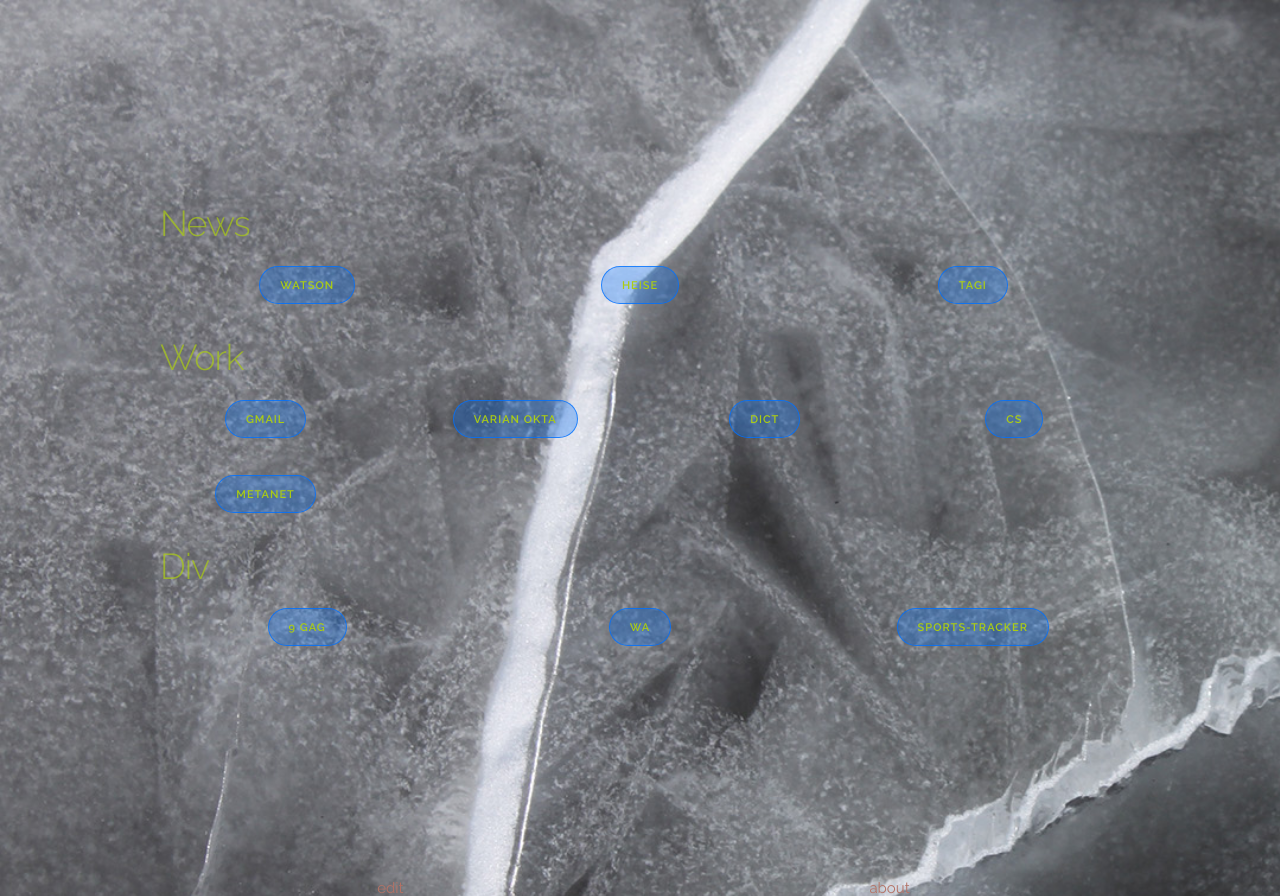
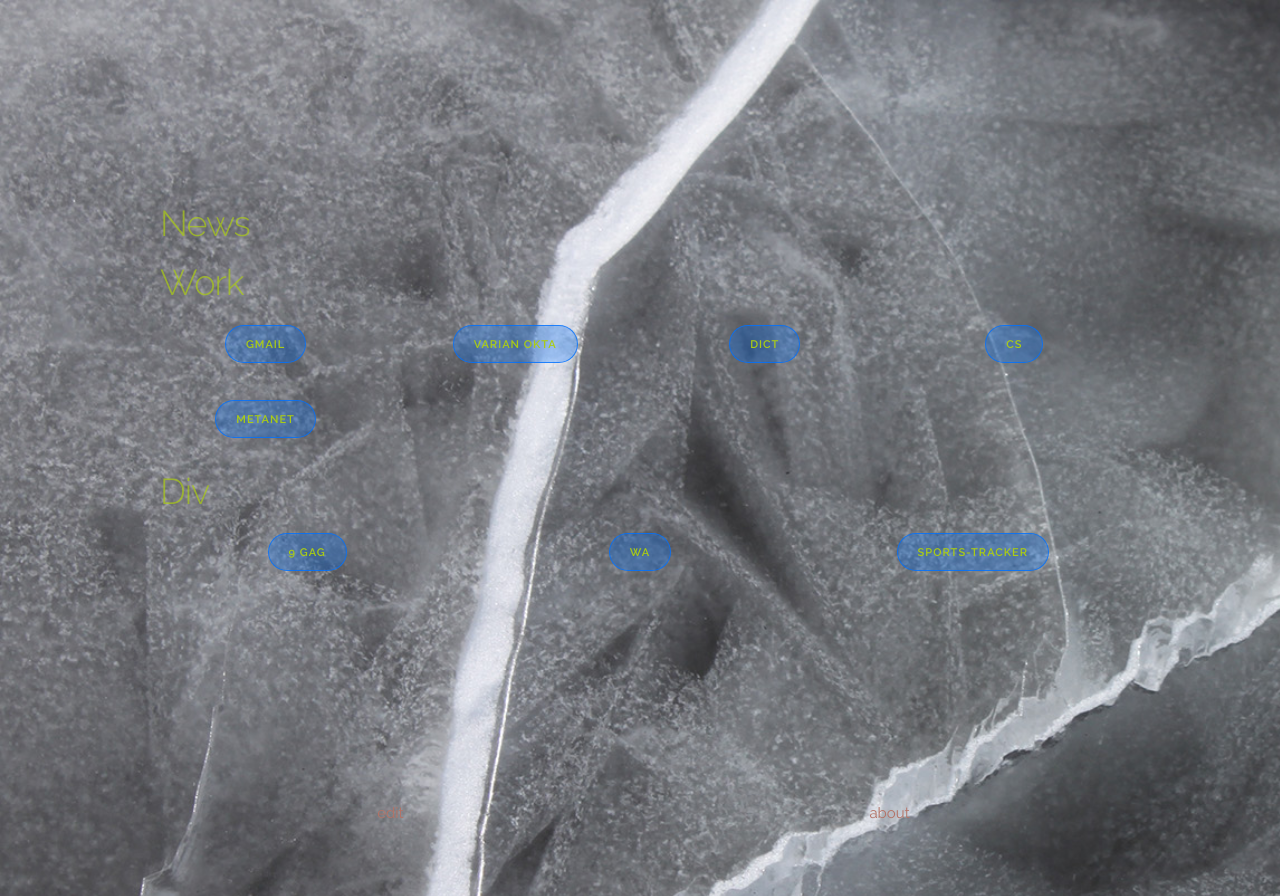
Before and after one commit to widmedia/start, a PHP site: page /widmer/index.php in a window 1280 px wide. Shown: the top 896 px of the page. Run offline with PHP 8.4, Linux system fonts and the light colour scheme; tables that the repository leaves empty or names only in its code hold one stand-in row (values such as "Sample post"); data that the repository does not hold is empty; a stand-in replaces the project's code that opens the database connection.

Commit message:
category 1 is now read from the data base

```diff
--- a/widmer/index.php
+++ b/widmer/index.php
@@ -38,14 +38,24 @@
 
   <!-- Primary Page Layout
   –––––––––––––––––––––––––––––––––––––––––––––––––– -->
-
   <div class="section categories">
     <div class="container">
       <h3 class="section-heading">News</h3>
       <div class="row">
-        <div class="four columns category linktext"><a href="http://www.watson.ch" target="_blank" class="button button-primary">watson</a></div>
-        <div class="four columns category linktext"><a href="https://www.heise.de" target="_blank" class="button button-primary">heise</a></div>
-        <div class="four columns category linktext"><a href="http://www.tagesanzeiger.ch" target="_blank" class="button button-primary">tagi</a></div>
+	    <?php
+		// get the data out from the data base
+		$sqlString = "SELECT * FROM `links` WHERE userid = 1 AND category = 1 ORDER BY `links`.`sort` ASC LIMIT 1000"; // <ToDo> change userid to be variable
+
+		if ($result = $dbConnection->query($sqlString)) {
+		  // printf("Select returned %d rows.\n", $result->num_rows);
+		  while ($row = $result->fetch_assoc()) {
+     		echo "<div class=\"four columns category linktext\"><a href=\"".$row["link"]."\" target=\"_blank\" class=\"button button-primary\">".$row["text"]."</a></div>";
+		  } // while
+		$result->close(); // free result set
+		} else {
+			echo "<div class=\"four columns category linktext\"><a href=\"none\" target=\"_blank\" class=\"button button-primary\">db-error: no query result</a></div>";
+		} // if
+		?>
       </div> <!-- /row -->
       <h3 class="section-heading">Work</h3>
       <div class="row">
```
